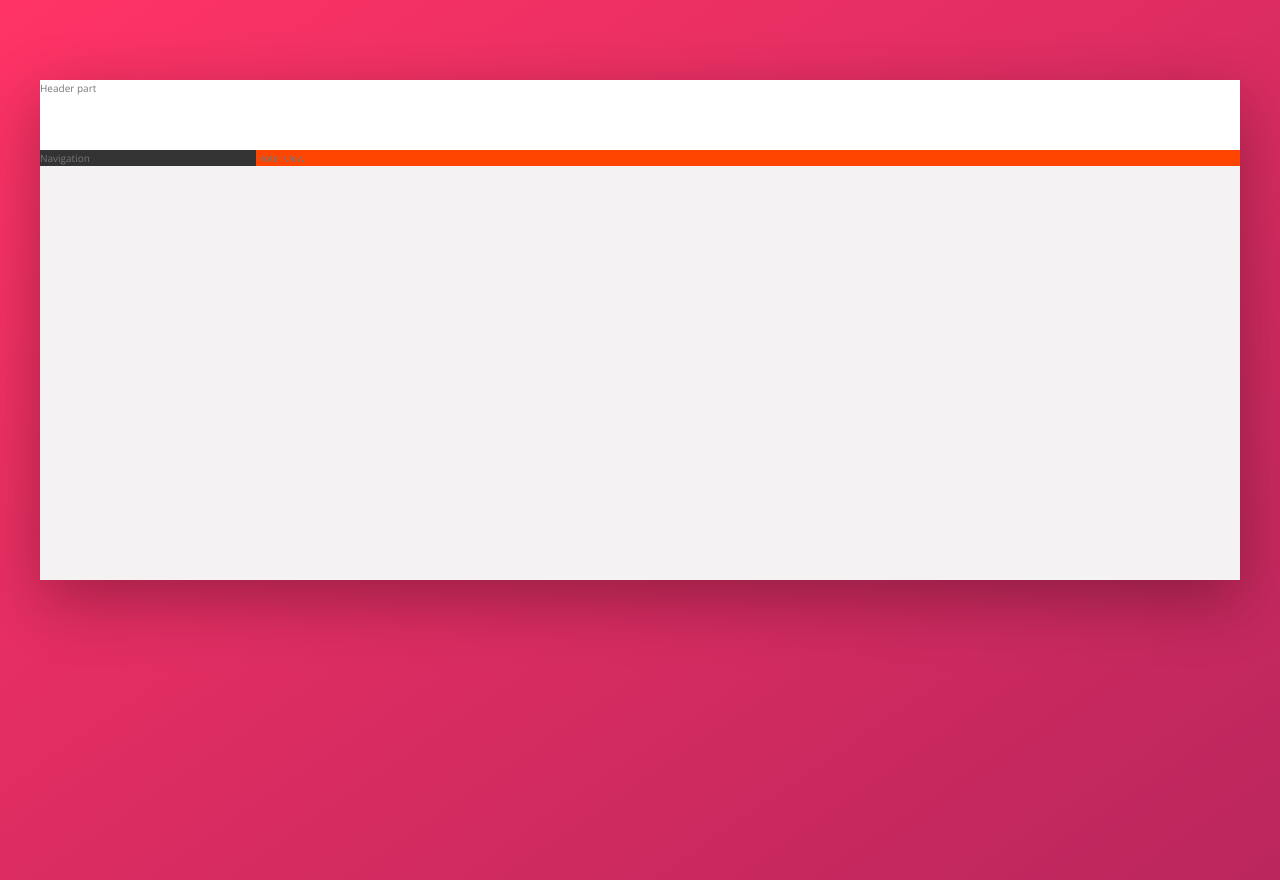
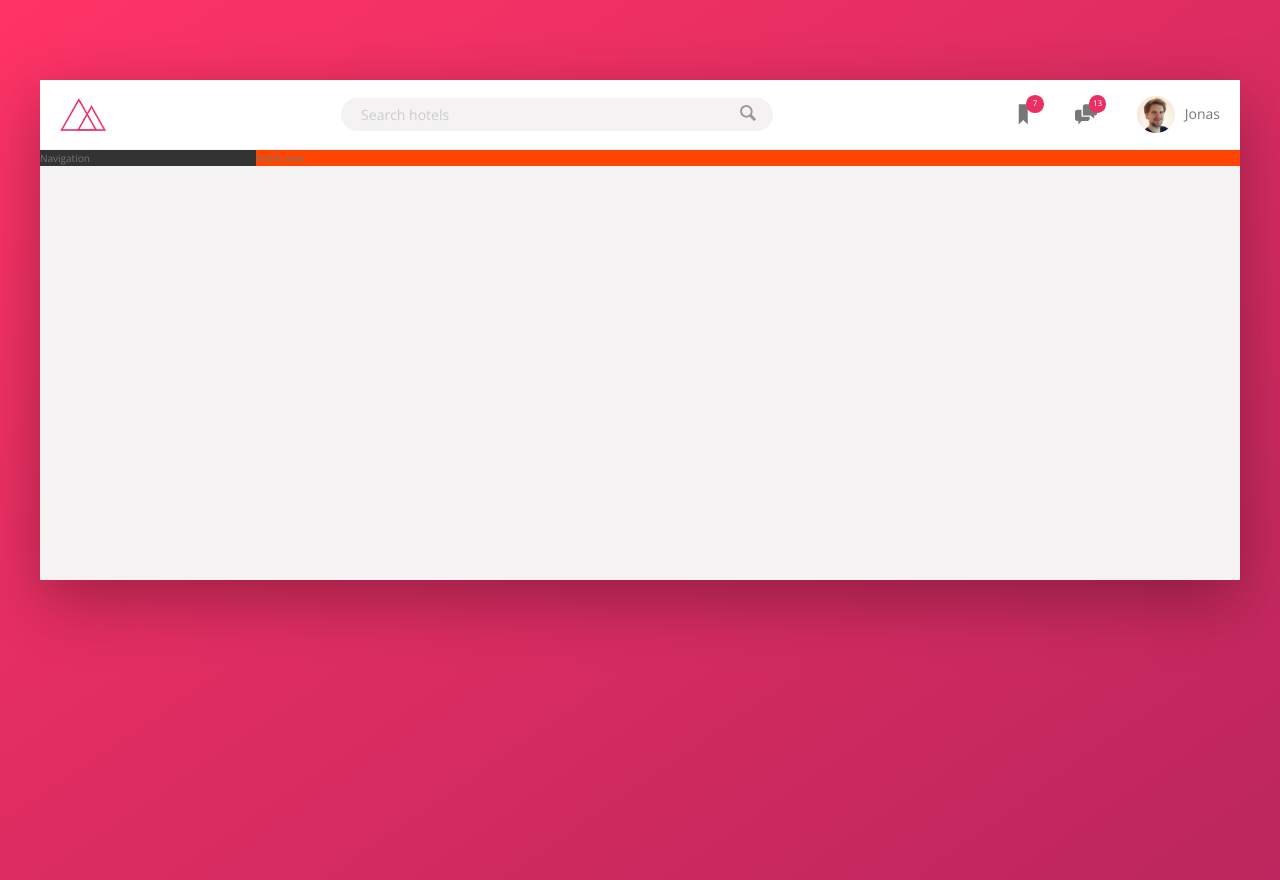
Before and after one commit to gvgesanto2/trillo-website, a website: page index.html in a window 1280 px wide. Drawn offline with nearby package versions, Linux system fonts and the light colour scheme.

Commit message:
creating the header

```diff
--- a/index.html
+++ b/index.html
@@ -16,7 +16,43 @@
   <body>
     <div class="container">
       <header class="header">
-        Header part
+        <img src="img/logo.png" alt="Trillo logo" class="header__logo" />
+
+        <form action="#" class="search">
+          <input
+            type="text"
+            class="search__input"
+            placeholder="Search hotels"
+          />
+          <button class="search__button">
+            <svg class="search__icon">
+              <use xlink:href="img/sprite.svg#icon-magnifying-glass"></use>
+            </svg>
+          </button>
+        </form>
+
+        <nav class="user-nav">
+          <div class="user-nav__icon-box">
+            <svg class="user-nav__icon">
+              <use xlink:href="img/sprite.svg#icon-bookmark"></use>
+            </svg>
+            <span class="user-nav__notification">7</span>
+          </div>
+          <div class="user-nav__icon-box">
+            <svg class="user-nav__icon">
+              <use xlink:href="img/sprite.svg#icon-chat"></use>
+            </svg>
+            <span class="user-nav__notification">13</span>
+          </div>
+          <div class="user-nav__user">
+            <img
+              src="img/user.jpg"
+              alt="User photo"
+              class="user-nav__user-photo"
+            />
+            <span class="user-nav__user-name">Jonas</span>
+          </div>
+        </nav>
       </header>
       <div class="content">
         <nav class="sidebar">
--- a/scss/abstracts/_mixins.scss
+++ b/scss/abstracts/_mixins.scss
@@ -0,0 +1,17 @@
+@mixin centerFlexElem {
+  display: flex;
+  justify-content: center;
+  align-items: center;
+}
+
+@mixin roundElem($width) {
+  width: $width;
+  height: $width;
+  border-radius: 50%;
+}
+
+@mixin inheritFontProps {
+  font-family: inherit;
+  font-size: inherit;
+  color: inherit;
+}
--- a/scss/abstracts/_variables.scss
+++ b/scss/abstracts/_variables.scss
@@ -16,3 +16,6 @@ $default-text-color: #777;
 
 // Shadow
 $shadow-dark: 0 2rem 6rem rgba(0, 0, 0, 0.3);
+
+// Line
+$line: 1px solid $light-grey-color-2;
--- /dev/null
+++ b/scss/components/_search.scss
@@ -0,0 +1,51 @@
+.search {
+  flex: 0 0 40%;
+
+  @include centerFlexElem;
+
+  &__input {
+    @include inheritFontProps;
+    background: $light-grey-color-2;
+    border: none;
+    padding: 0.7rem 2rem;
+    border-radius: 100px;
+    width: 90%;
+    margin-right: -3.5rem;
+    transition: all 0.2s;
+
+    &:focus {
+      outline: none;
+      width: 100%;
+      background: $light-grey-color-3;
+    }
+
+    &::-webkit-input-placeholder {
+      font-weight: 100;
+      color: $light-grey-color-4;
+    }
+  }
+
+  &__input:focus + &__button {
+    background: $light-grey-color-3;
+  }
+
+  &__button {
+    border: none;
+    background: $light-grey-color-2;
+    cursor: pointer;
+
+    &:focus {
+      outline: none;
+    }
+
+    &:active {
+      transform: translateY(2px);
+    }
+  }
+
+  &__icon {
+    height: 2rem;
+    width: 2rem;
+    fill: $dark-grey-color-3;
+  }
+}
--- /dev/null
+++ b/scss/components/_user-nav.scss
@@ -0,0 +1,47 @@
+.user-nav {
+  align-self: stretch;
+
+  display: flex;
+  align-items: center;
+
+  & > * {
+    padding: 0 2rem;
+    height: 100%;
+    cursor: pointer;
+
+    display: flex;
+    align-items: center;
+  }
+
+  & > *:hover {
+    background: $light-grey-color-2;
+  }
+
+  &__icon-box {
+    position: relative;
+  }
+
+  &__icon {
+    width: 2.25rem;
+    height: 2.25rem;
+    fill: $dark-grey-color-2;
+  }
+
+  &__notification {
+    @include roundElem(1.75rem);
+    font-size: 0.8rem;
+    background: $primary-color;
+    color: #fff;
+
+    position: absolute;
+    top: 1.5rem;
+    right: 1.1rem;
+
+    @include centerFlexElem;
+  }
+
+  &__user-photo {
+    @include roundElem(3.75rem);
+    margin-right: 1rem;
+  }
+}
--- a/scss/layout/_header.scss
+++ b/scss/layout/_header.scss
@@ -1,4 +1,16 @@
 .header {
   height: 7rem;
+  font-size: 1.4rem;
   background: #fff;
+  border-bottom: $line;
+
+  display: flex;
+  justify-content: space-between;
+  align-items: center;
+
+  &__logo {
+    height: 3.25rem;
+    width: auto;
+    margin-left: 2rem;
+  }
 }
--- a/scss/main.scss
+++ b/scss/main.scss
@@ -7,6 +7,9 @@
 @import 'base/typography';
 @import 'base/utilities';
 
+@import 'components/search';
+@import 'components/user-nav';
+
 @import 'layout/container';
 @import 'layout/content';
 @import 'layout/header';
```
Also changed, not shown: css/style.css.
